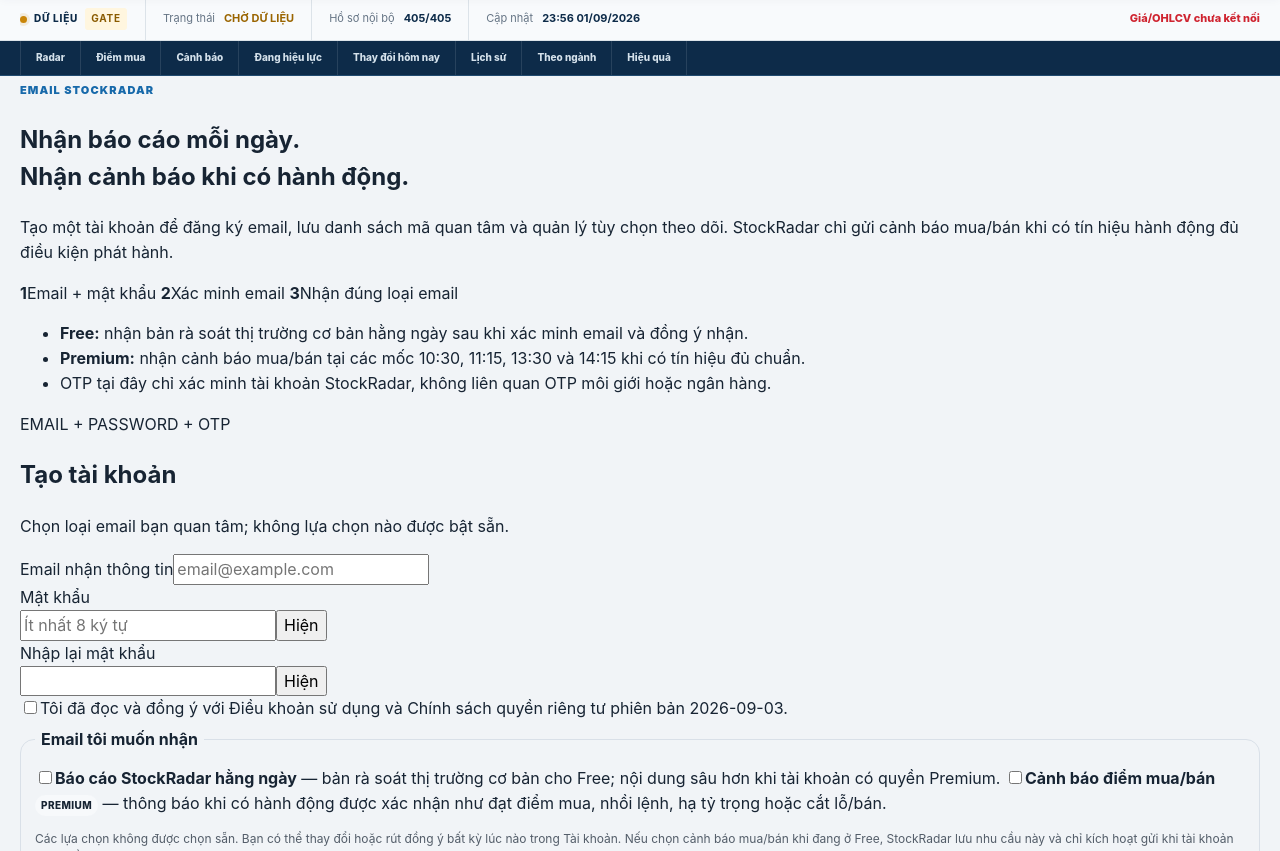
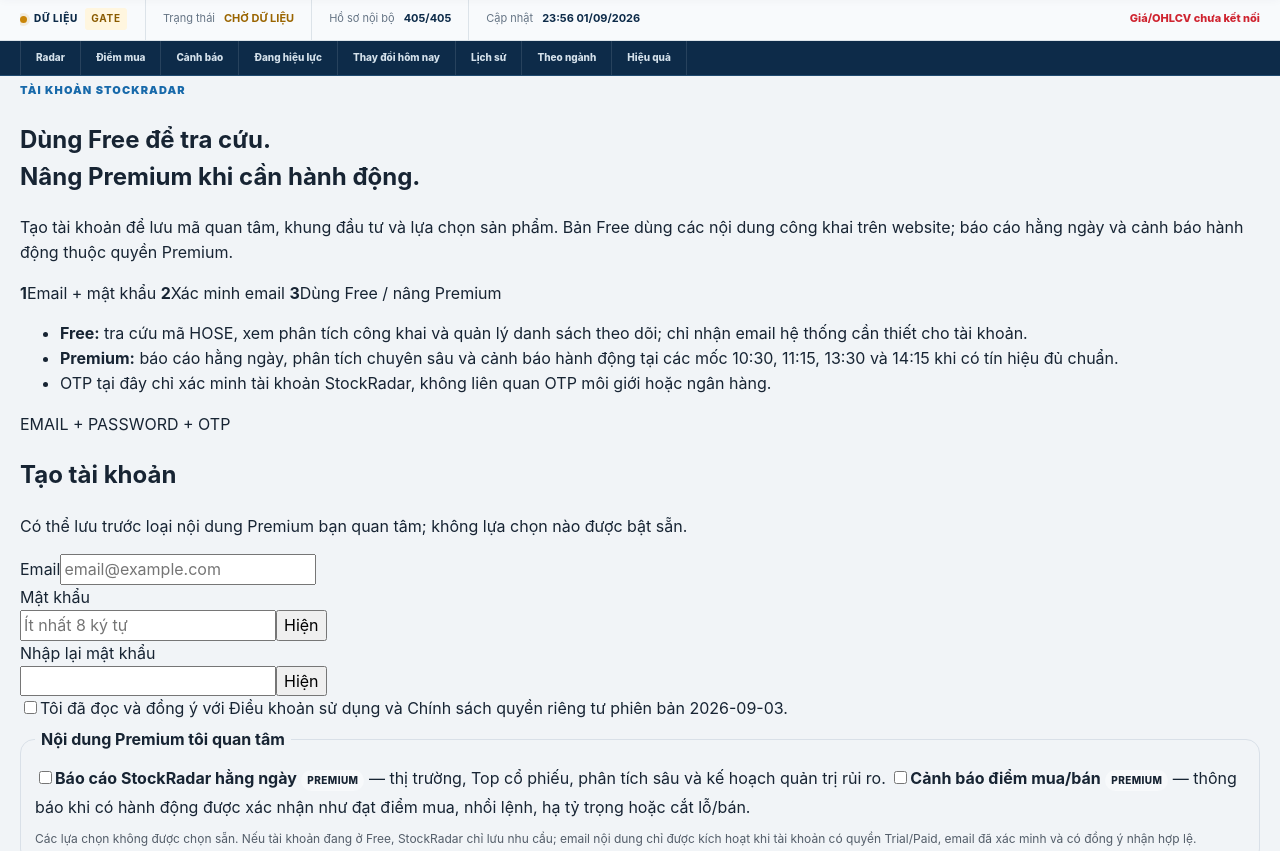
Before and after one commit to nguyenlinhns-arch/stockradar, a plain HTML site: page website/signup/index.html in a window 1280 px wide. Shown: the part 101-952 px from the top of the page. Drawn offline with Linux system fonts and the light colour scheme; files that its build step writes are made by us from their sources.

Commit message:
Align signup copy with Free and Premium entitlements

```diff
--- a/website/signup/index.html
+++ b/website/signup/index.html
@@ -4,8 +4,8 @@
   <base href="../">
   <meta charset="utf-8">
   <meta name="viewport" content="width=device-width,initial-scale=1">
-  <meta name="description" content="Tạo tài khoản StockRadar để đăng ký nhận báo cáo hằng ngày và lưu nhu cầu cảnh báo điểm mua/bán qua email.">
-  <title>Đăng ký nhận báo cáo & cảnh báo — StockRadar</title>
+  <meta name="description" content="Tạo tài khoản StockRadar để dùng bản Free và đăng ký quan tâm báo cáo, cảnh báo Premium.">
+  <title>Tạo tài khoản — StockRadar</title>
   <link rel="icon" href="assets/logo.svg">
   <link rel="stylesheet" href="assets/styles.css?v=20260903-auth3">
   <link rel="stylesheet" href="assets/email-preferences.css?v=20260903-email2">
@@ -18,33 +18,33 @@
   <main id="content" class="auth-shell">
     <div class="container auth-layout">
       <section class="auth-intro">
-        <span class="panel-label">EMAIL STOCKRADAR</span>
-        <h1>Nhận báo cáo mỗi ngày.<br>Nhận cảnh báo khi có hành động.</h1>
-        <p>Tạo một tài khoản để đăng ký email, lưu danh sách mã quan tâm và quản lý tùy chọn theo dõi. StockRadar chỉ gửi cảnh báo mua/bán khi có tín hiệu hành động đủ điều kiện phát hành.</p>
+        <span class="panel-label">TÀI KHOẢN STOCKRADAR</span>
+        <h1>Dùng Free để tra cứu.<br>Nâng Premium khi cần hành động.</h1>
+        <p>Tạo tài khoản để lưu mã quan tâm, khung đầu tư và lựa chọn sản phẩm. Bản Free dùng các nội dung công khai trên website; báo cáo hằng ngày và cảnh báo hành động thuộc quyền Premium.</p>
         <div class="auth-stepper" aria-label="Quy trình đăng ký">
           <span class="auth-step is-active"><b>1</b>Email + mật khẩu</span>
           <span class="auth-step"><b>2</b>Xác minh email</span>
-          <span class="auth-step"><b>3</b>Nhận đúng loại email</span>
+          <span class="auth-step"><b>3</b>Dùng Free / nâng Premium</span>
         </div>
         <ul class="auth-benefits">
-          <li><strong>Free:</strong> nhận bản rà soát thị trường cơ bản hằng ngày sau khi xác minh email và đồng ý nhận.</li>
-          <li><strong>Premium:</strong> nhận cảnh báo mua/bán tại các mốc 10:30, 11:15, 13:30 và 14:15 khi có tín hiệu đủ chuẩn.</li>
+          <li><strong>Free:</strong> tra cứu mã HOSE, xem phân tích công khai và quản lý danh sách theo dõi; chỉ nhận email hệ thống cần thiết cho tài khoản.</li>
+          <li><strong>Premium:</strong> báo cáo hằng ngày, phân tích chuyên sâu và cảnh báo hành động tại các mốc 10:30, 11:15, 13:30 và 14:15 khi có tín hiệu đủ chuẩn.</li>
           <li>OTP tại đây chỉ xác minh tài khoản StockRadar, không liên quan OTP môi giới hoặc ngân hàng.</li>
         </ul>
       </section>
       <section class="auth-card" aria-labelledby="signup-title">
-        <div class="auth-card-header"><span class="auth-config-pill">EMAIL + PASSWORD + OTP</span><h2 id="signup-title">Tạo tài khoản</h2><p>Chọn loại email bạn quan tâm; không lựa chọn nào được bật sẵn.</p></div>
+        <div class="auth-card-header"><span class="auth-config-pill">EMAIL + PASSWORD + OTP</span><h2 id="signup-title">Tạo tài khoản</h2><p>Có thể lưu trước loại nội dung Premium bạn quan tâm; không lựa chọn nào được bật sẵn.</p></div>
         <form class="auth-form" data-auth-signup-form novalidate>
-          <div class="auth-field"><label for="signup-email">Email nhận thông tin</label><input id="signup-email" name="email" type="email" inputmode="email" autocomplete="email" maxlength="160" required placeholder="email@example.com"></div>
+          <div class="auth-field"><label for="signup-email">Email</label><input id="signup-email" name="email" type="email" inputmode="email" autocomplete="email" maxlength="160" required placeholder="email@example.com"></div>
           <div class="auth-field"><label for="signup-password">Mật khẩu</label><div class="auth-password-wrap"><input id="signup-password" name="password" type="password" autocomplete="new-password" minlength="8" maxlength="128" required placeholder="Ít nhất 8 ký tự"><button class="auth-password-toggle" type="button" data-password-toggle="signup-password" aria-pressed="false">Hiện</button></div></div>
           <div class="auth-field"><label for="signup-password-confirm">Nhập lại mật khẩu</label><div class="auth-password-wrap"><input id="signup-password-confirm" name="password_confirm" type="password" autocomplete="new-password" minlength="8" maxlength="128" required><button class="auth-password-toggle" type="button" data-password-toggle="signup-password-confirm" aria-pressed="false">Hiện</button></div></div>
           <label class="auth-check"><input name="terms" type="checkbox" required><span>Tôi đã đọc và đồng ý với <a href="dieu-khoan/" target="_blank" rel="noopener">Điều khoản sử dụng</a> và <a href="quyen-rieng-tu/" target="_blank" rel="noopener">Chính sách quyền riêng tư</a> phiên bản 2026-09-03.</span></label>
 
           <fieldset class="signup-email-options">
-            <legend>Email tôi muốn nhận</legend>
-            <label class="auth-check"><input name="email_daily_brief" type="checkbox"><span><strong>Báo cáo StockRadar hằng ngày</strong> — bản rà soát thị trường cơ bản cho Free; nội dung sâu hơn khi tài khoản có quyền Premium.</span></label>
+            <legend>Nội dung Premium tôi quan tâm</legend>
+            <label class="auth-check"><input name="email_daily_brief" type="checkbox"><span><strong>Báo cáo StockRadar hằng ngày</strong> <span class="email-choice-badge">Premium</span> — thị trường, Top cổ phiếu, phân tích sâu và kế hoạch quản trị rủi ro.</span></label>
             <label class="auth-check"><input name="email_event_alerts" type="checkbox"><span><strong>Cảnh báo điểm mua/bán</strong> <span class="email-choice-badge">Premium</span> — thông báo khi có hành động được xác nhận như đạt điểm mua, nhồi lệnh, hạ tỷ trọng hoặc cắt lỗ/bán.</span></label>
-            <p class="signup-email-note">Các lựa chọn không được chọn sẵn. Bạn có thể thay đổi hoặc rút đồng ý bất kỳ lúc nào trong Tài khoản. Nếu chọn cảnh báo mua/bán khi đang ở Free, StockRadar lưu nhu cầu này và chỉ kích hoạt gửi khi tài khoản có quyền Premium.</p>
+            <p class="signup-email-note">Các lựa chọn không được chọn sẵn. Nếu tài khoản đang ở Free, StockRadar chỉ lưu nhu cầu; email nội dung chỉ được kích hoạt khi tài khoản có quyền Trial/Paid, email đã xác minh và có đồng ý nhận hợp lệ.</p>
           </fieldset>
 
           <button class="button button-primary" type="submit">Tạo tài khoản &amp; gửi mã xác minh</button>
@@ -56,7 +56,7 @@
           <div class="auth-field"><label for="signup-otp">Mã xác minh</label><input class="auth-otp-input" id="signup-otp" name="otp" type="text" inputmode="numeric" autocomplete="one-time-code" maxlength="6" pattern="[0-9]{6}" required placeholder="000000" aria-describedby="signup-otp-help"><small id="signup-otp-help">Chỉ nhập 6 chữ số từ email StockRadar.</small></div>
           <button class="button button-primary" type="submit">Xác minh &amp; mở Tài khoản</button>
           <div class="auth-otp-actions"><button type="button" class="auth-link-button" data-auth-otp-resend>Gửi lại mã</button><button type="button" class="auth-link-button" data-auth-otp-change>Đổi email</button></div>
-          <p class="auth-message" data-auth-message aria-live="polite">Sau khi xác minh, bản tin Free đã đăng ký có thể được bật; cảnh báo mua/bán vẫn tuân theo quyền Premium.</p>
+          <p class="auth-message" data-auth-message aria-live="polite">Sau khi xác minh, tài khoản Free dùng các tính năng công khai; báo cáo hằng ngày và cảnh báo hành động chỉ kích hoạt theo quyền Premium.</p>
         </form>
 
         <p class="auth-switch">Đã có tài khoản? <a href="dang-nhap/">Đăng nhập</a></p>
```
